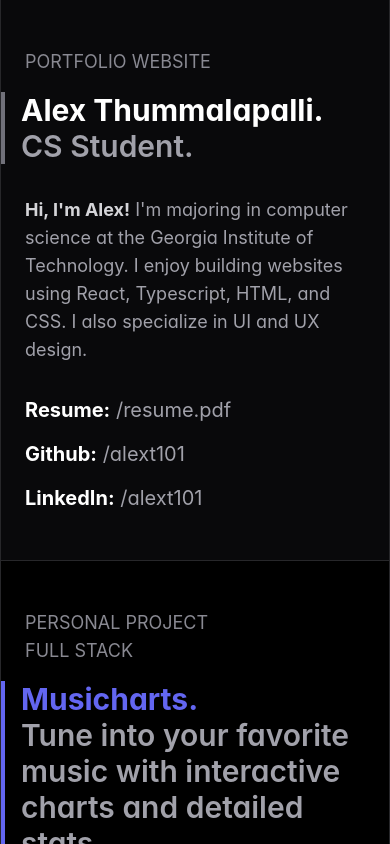
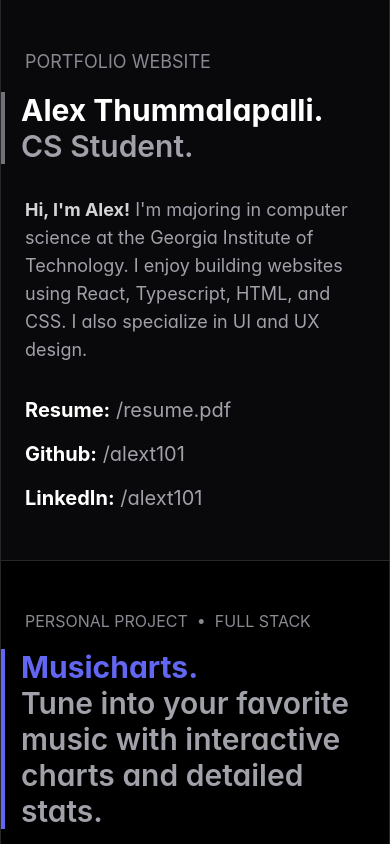
Before and after one commit to AlexT101/portfolio-v2, a Next.js app: page / in a window 390 px wide. Shown: the top 844 px of the page. Built offline with nearby package versions, Linux system fonts and the light colour scheme; a web font is replaced by a local one.

Commit message:
fix navigation, responsiveness

```diff
--- a/components/footer.tsx
+++ b/components/footer.tsx
@@ -1,8 +1,10 @@
+const currentYear = new Date().getFullYear();
+
 export default function Footer() {
     return (
         <footer className="w-full bg-zinc-950 max-w-6xl p-6 sm:p-12 border-x border-b border-zinc-800 flex items-center justify-center text-center">
             <p className="text-[#898992] text-lg sm:text-xl">
-                <span className="block sm:inline">© {new Date().getFullYear()} Alex Thummalapalli. </span>
+                <span className="block sm:inline">© {currentYear} Alex Thummalapalli. </span>
                 <span className="block sm:inline">All rights reserved.</span>
             </p>
         </footer>
--- a/components/navigation.tsx
+++ b/components/navigation.tsx
@@ -16,12 +16,13 @@ export default function Navigation({ projects }: NavigationProps) {
         const handleScroll = () => {
             let lastPassedProject: string | null = null;
 
-            projects.forEach(({ root }) => {
+            projects.forEach(({ root }, index) => {
                 const section = document.getElementById(root);
                 if (section) {
                     const rect = section.getBoundingClientRect();
+                    const threshold = index === 0 ? 200 : window.innerHeight / 2;
 
-                    if (rect.top <= 50) {
+                    if (rect.top <= threshold) {
                         lastPassedProject = root;
                     }
                 }
--- a/components/section.tsx
+++ b/components/section.tsx
@@ -44,10 +44,8 @@ interface SectionProps {
 export default function Section({ type, scope, title, description, role, stack, purpose, github, githubLink, site, siteLink, fullDescription, root, slideCount, accentColor }: SectionProps) {
     return (
         <section id={root} className="w-full bg-black max-w-6xl p-6 sm:p-12 py-12 sm:py-20 border-x border-b border-zinc-800 flex flex-col">
-            <p className="text-[#898992] text-lg sm:text-xl mb-4">
-                <span className="block sm:inline uppercase">{type}</span>
-                <span className="hidden sm:inline">&nbsp;&nbsp;•&nbsp;&nbsp;</span>
-                <span className="block sm:inline uppercase">{scope}</span>
+            <p className="text-[#898992] text-md sm:text-lg md:text-xl mb-4 uppercase">
+                {type} &nbsp;•&nbsp; {scope}
             </p>
             <h2 style={{ borderLeft: `4px solid ${accentColor}` }} className="-ml-6 sm:-ml-12 pl-4 sm:pl-10 text-3xl sm:text-5xl font-semibold text-zinc-400">
                 <span style={{ color: accentColor }} className="font-bold">{title}. </span>
```
